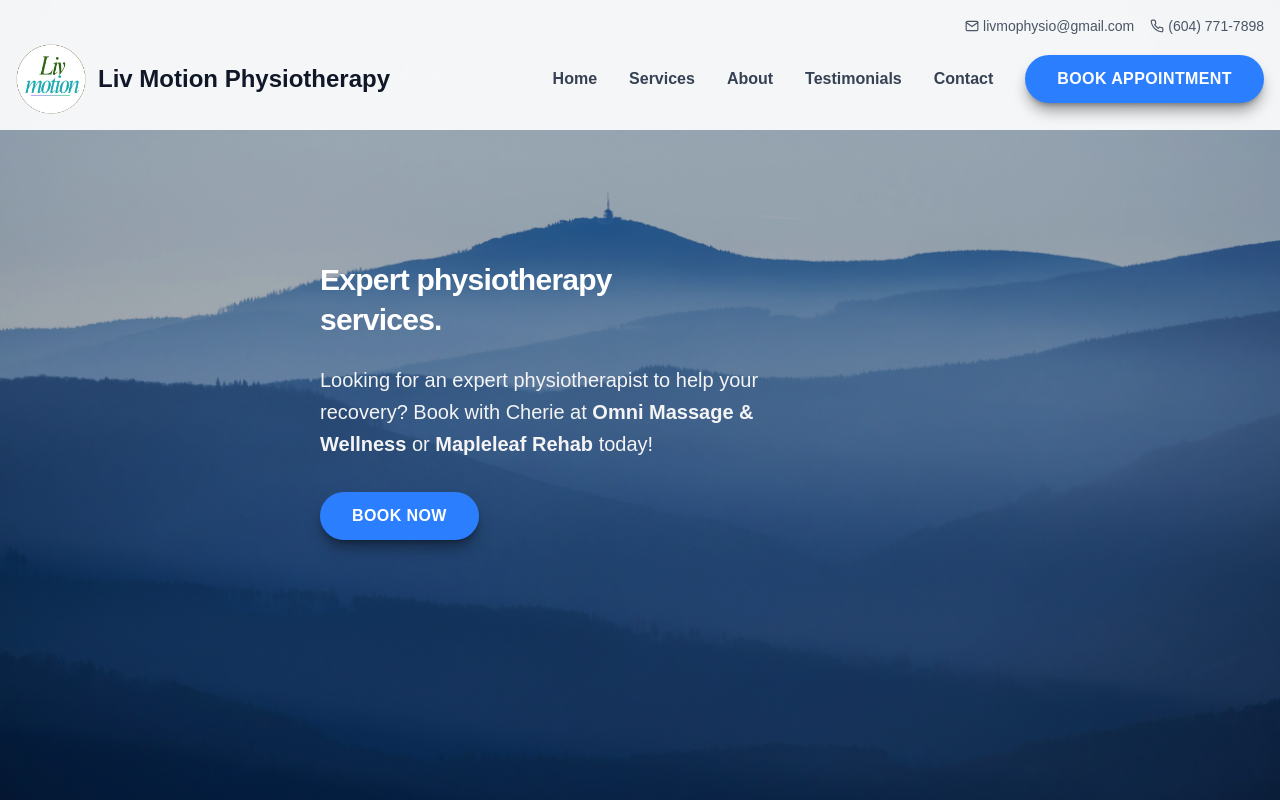
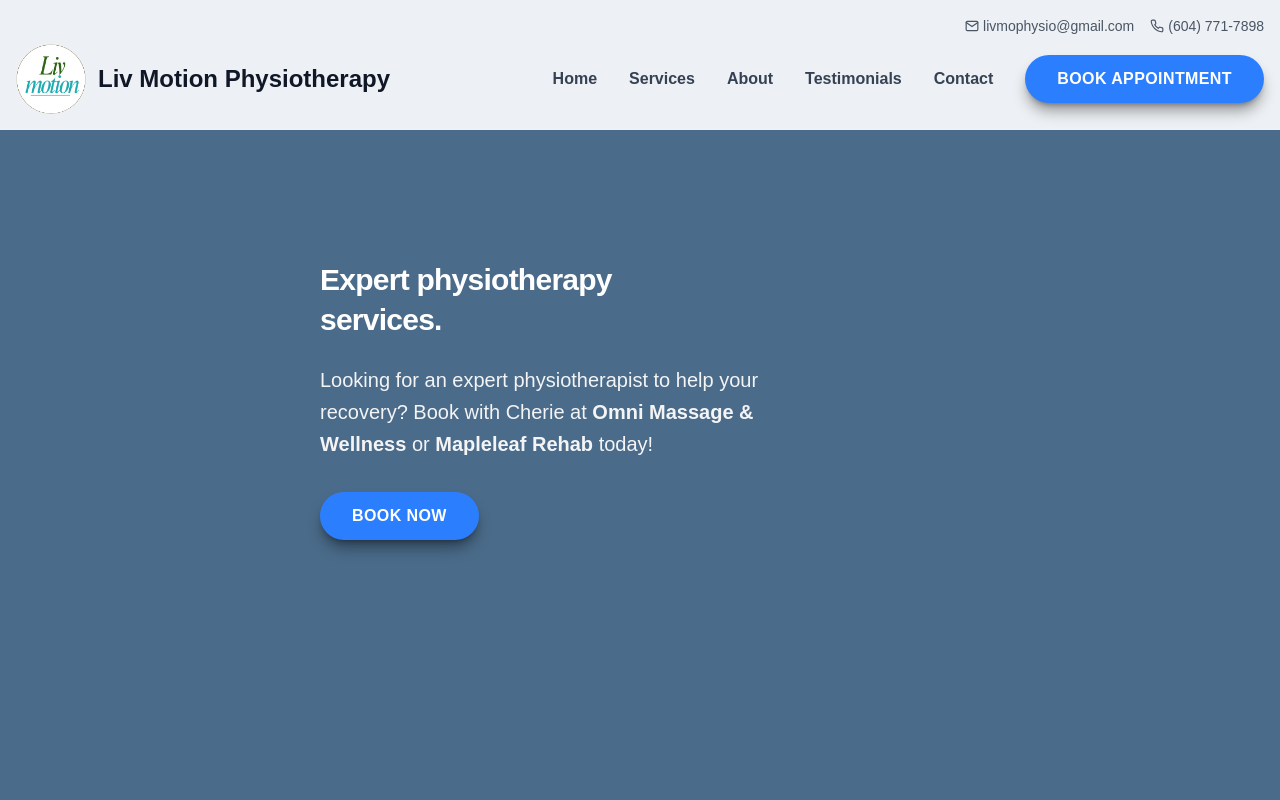
Before and after one commit to cher-kuo/cher-kuo.github.io, a Next.js app: page / in a window 1280 px wide. Shown: the top 800 px of the page. Built offline with nearby package versions, Linux system fonts and the light colour scheme.

Commit message:
Fix home page loading flash with matching background color

```diff
--- a/src/app/page.tsx
+++ b/src/app/page.tsx
@@ -2,7 +2,7 @@ import Image from "next/image";
 
 export default function Home() {
   return (
-    <div className="relative flex h-screen w-full items-center justify-center bg-transparent font-sans">
+    <div className="relative flex h-screen w-full items-center justify-center font-sans" style={{ backgroundColor: '#4a6b8a' }}>
       <div className="absolute inset-0 -z-10 h-screen">
         <Image
           src="/images/hero-mountain-bg.jpg"
```
